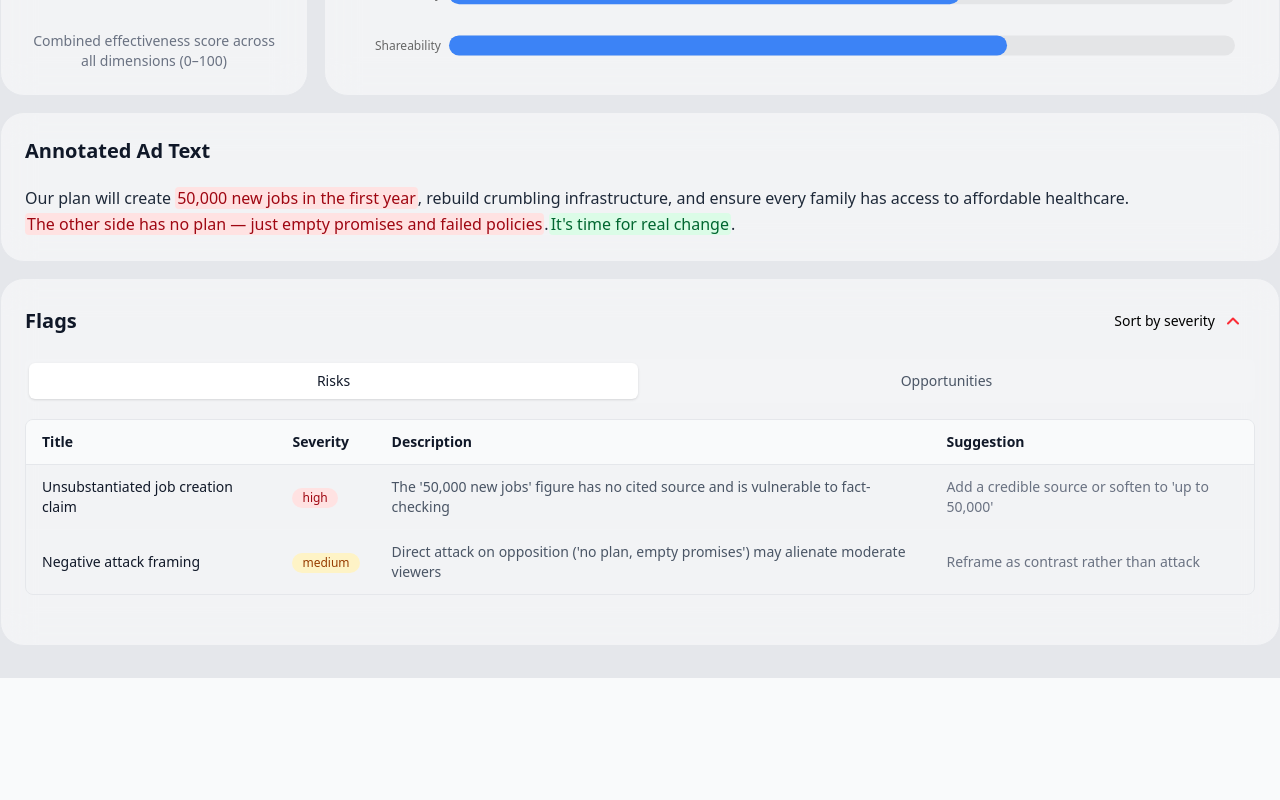
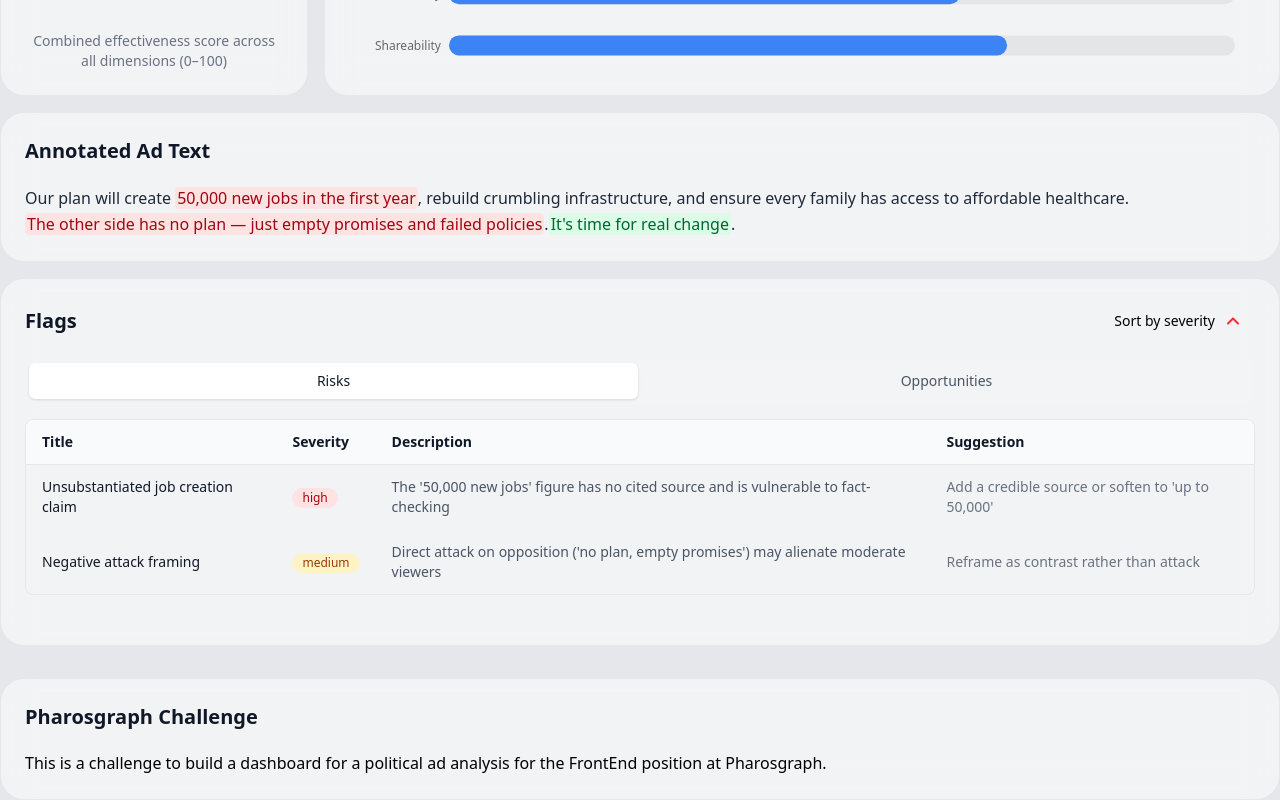
Before and after one commit to juanvelozo/pharosgraph-challenge, a React (Vite) app: page / in a window 1280 px wide. Shown: the part 428-1228 px from the top of the page. Before the commit the page ends 1106 px from the top, so only its background shows below. Built offline with nearby package versions, Linux system fonts and the light colour scheme.

Commit message:
agrega footer

```diff
--- a/src/App.tsx
+++ b/src/App.tsx
@@ -1,4 +1,5 @@
 import DashboardScreen from "./screens/DashboardScreen.tsx";
+import Card from "./components/ui/Card/Card.tsx";
 
 /**
  * App shell. Minimal layout wrapper, ready for future router.
@@ -7,6 +8,11 @@ function App() {
   return (
     <div className="app-shell min-h-screen bg-gray-200 dark:bg-gray-900">
       <DashboardScreen />
+      <Card
+        title="Pharosgraph Challenge"
+      >
+        <p>This is a challenge to build a dashboard for a political ad analysis for the FrontEnd position at Pharosgraph.</p>
+      </Card>
     </div>
   );
 }
```
